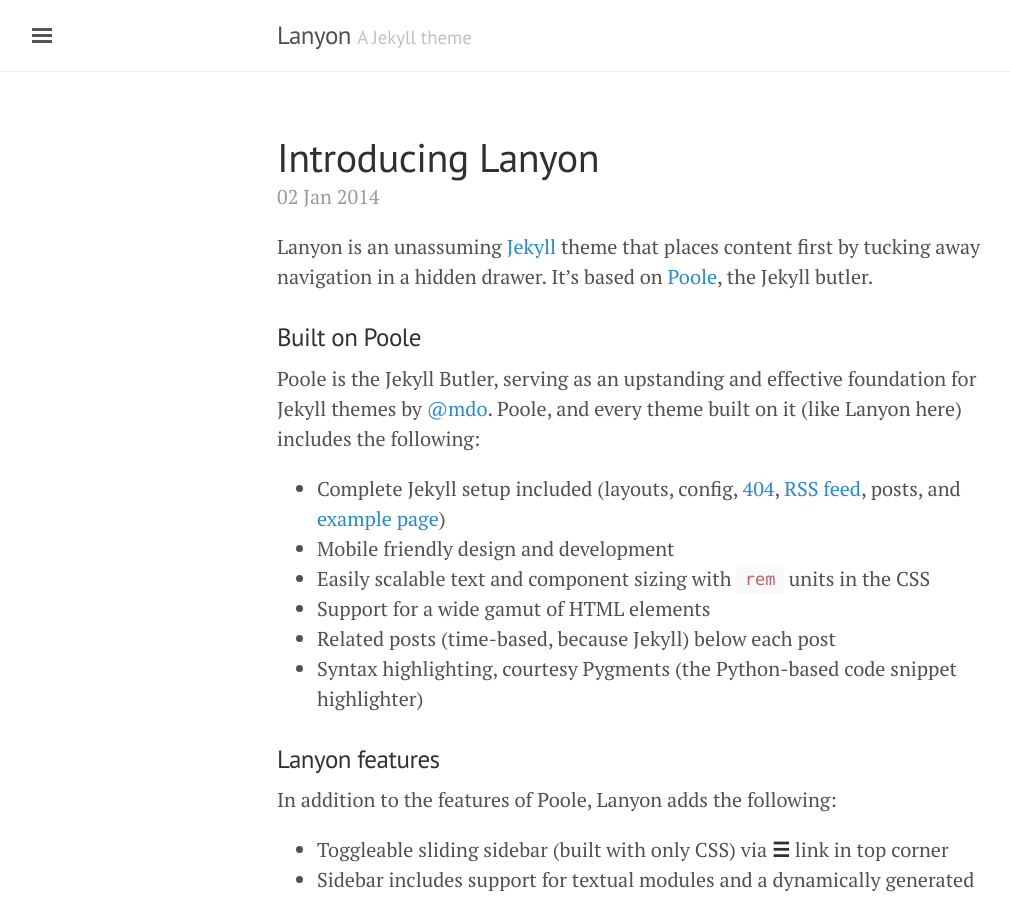
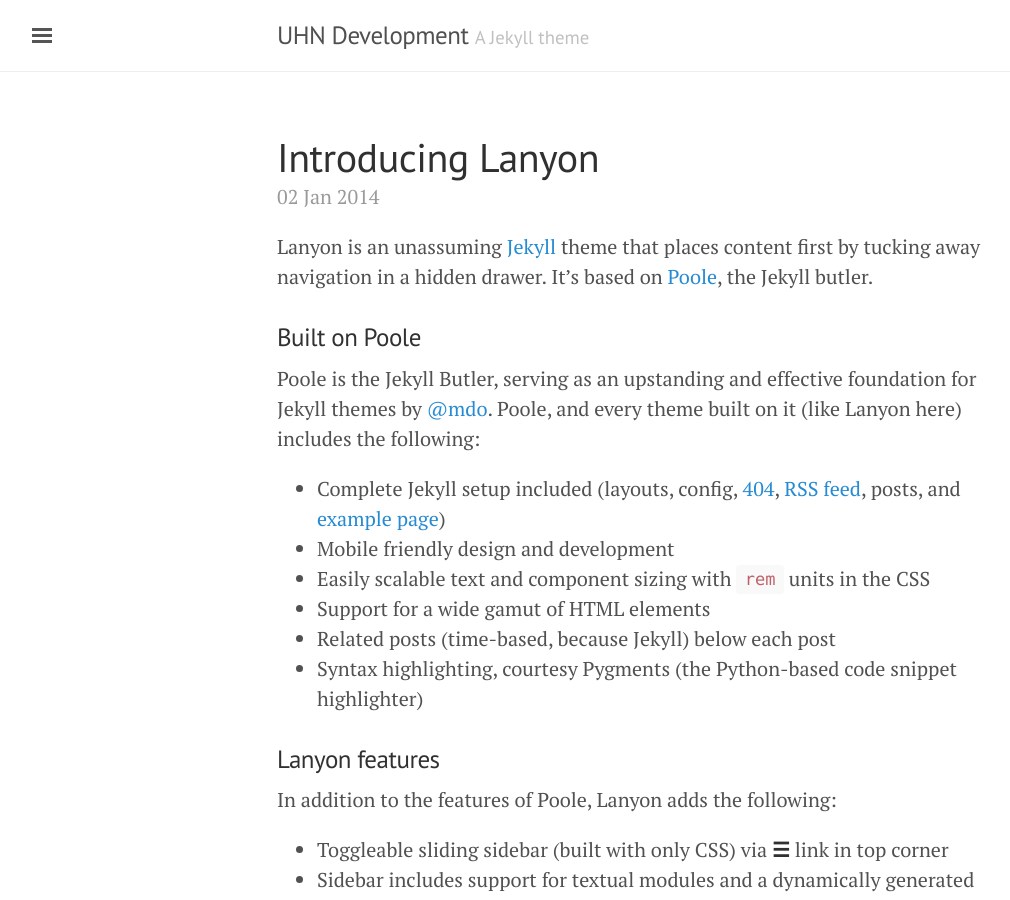
Before and after one commit to uhndev/uhndev.github.io, a Jekyll site: the page built from index.html, in a window 1280 px wide and 900 px high. Shown: the whole window, without its empty margins (3-1013 px from the left). Built offline with Jekyll 4.4.1, drawn with Linux system fonts in a browser that asks for light colours; the list of posts is cut into pages by our own code; part of the change alters nothing that is shown.

Commit message:
Updated _config.yml

```diff
--- a/_config.yml
+++ b/_config.yml
@@ -5,18 +5,18 @@ permalink:           pretty
 relative_permalinks: true
 
 # Setup
-title:               Lanyon
+title:               UHN Development
 tagline:             'A Jekyll theme'
-description:         'A reserved <a href="http://jekyllrb.com" target="_blank">Jekyll</a> theme that places the utmost gravity on content with a hidden drawer. Made by <a href="https://twitter.com/mdo" target="_blank">@mdo</a>.'
-url:                 http://lanyon.getpoole.com
+description:         'A development blog dedicated to discussing solutions to some of the technical challenges we’ve come across here at UHN.'
+url:                 http://uhndev.github.io
 baseurl:             ''
 paginate:            5
 
 # About/contact
 author:
-  name:              Mark Otto
-  url:               https://twitter.com/mdo
-  email:             markdotto@gmail.com
+  name:              Kevin Chan
+  url:               https://github.com/khchan
+  email:             kevin.chan@rmp.uhn.ca
 
 # Custom vars
 version:             1.0.0
```
